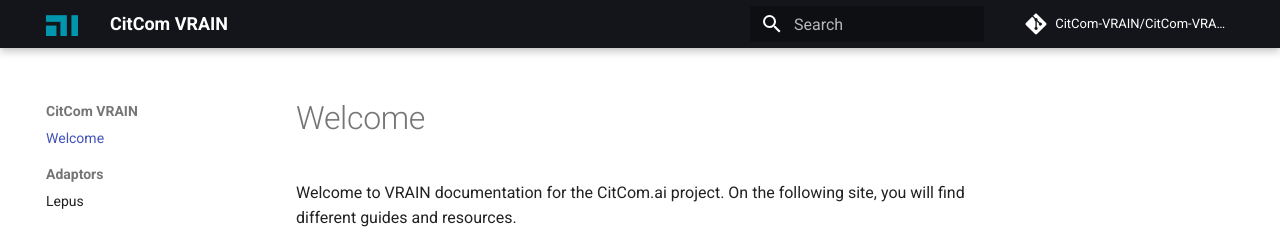
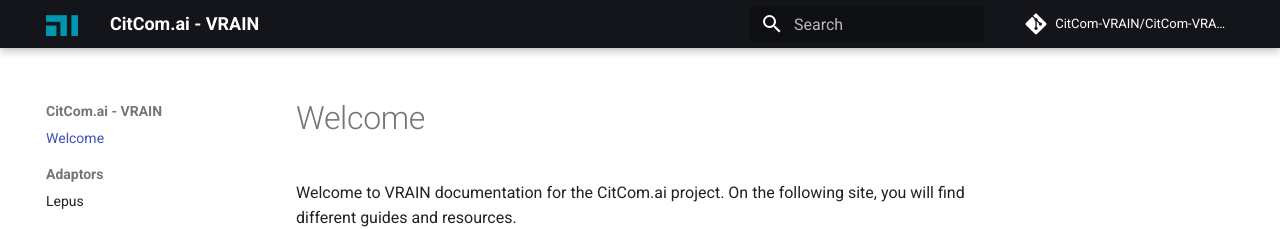
Before and after one commit to riseupalex/CitComAI-Hub.github.io, an MkDocs documentation site: the page built from docs/index.md, in a window 1280 px wide. Shown: the top 229 px of the page. Built offline with MkDocs 1.6.1 and Material for MkDocs 9.7.7, drawn with Linux system fonts in a browser that asks for light colours; comment, search, counter and statistics services are not loaded.

Commit message:
Change title

```diff
--- a/mkdocs.yml
+++ b/mkdocs.yml
@@ -1,4 +1,4 @@
-site_name: CitCom VRAIN
+site_name: CitCom.ai - VRAIN
 site_url: https://citcom-vrain.github.io
 repo_url: https://github.com/CitCom-VRAIN/CitCom-VRAIN.github.io
 repo_name: CitCom-VRAIN/CitCom-VRAIN.github.io
```
